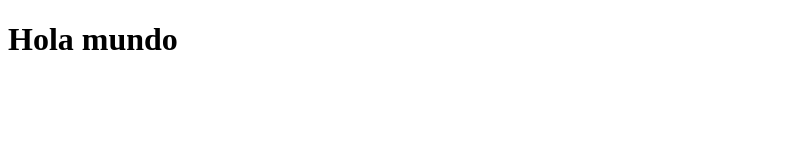
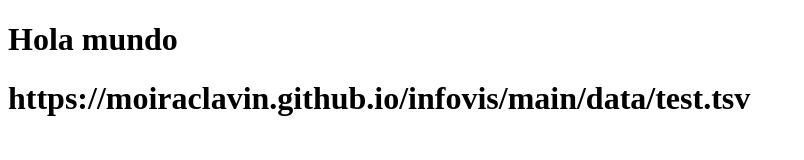
Before and after one commit to moiraclavin/infovis, a plain HTML site: page index.html in a window 1280 px wide. Shown: the whole page, without its empty margins (0-804 px from the left). Drawn offline with Linux system fonts and the light colour scheme.

Commit message:
Update index.html

```diff
--- a/index.html
+++ b/index.html
@@ -7,6 +7,7 @@
 </head>
 <body>
   <h1>Hola mundo<h1>
+    <h1>https://moiraclavin.github.io/infovis/main/data/test.tsv</h1>
 
 </body>
 </html>
```
